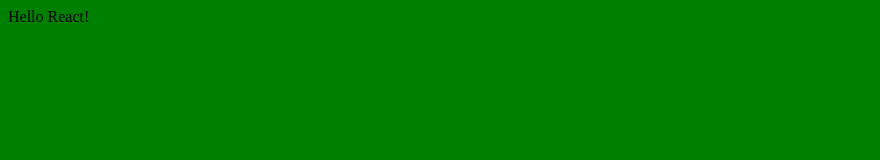
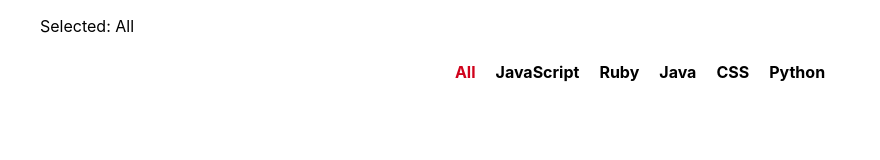
Before and after one commit to doug2k1/github-battle, a React app: page / in a window 1280 px wide. Shown: the whole page, without its empty margins (0-880 px from the left). Built offline with nearby package versions, Linux system fonts and the light colour scheme.

Commit message:
Popular component.

```diff
--- /dev/null
+++ b/app/components/App.js
@@ -0,0 +1,14 @@
+import React from 'react'
+import Popular from './Popular'
+
+class App extends React.Component {
+  render () {
+    return (
+      <div className="container">
+        <Popular/>
+      </div>
+    )
+  }
+}
+
+export default App
--- /dev/null
+++ b/app/components/Popular.js
@@ -0,0 +1,41 @@
+import React from 'react'
+
+class Popular extends React.Component {
+  constructor (props) {
+    super(props)
+    this.state = {
+      selectedLanguage: 'All'
+    }
+    this.updateLanguage = this.updateLanguage.bind(this)
+  }
+
+  render () {
+    const langs = ['All', 'JavaScript', 'Ruby', 'Java', 'CSS', 'Python']
+
+    return (
+      <div>
+        <p>Selected: {this.state.selectedLanguage}</p>
+        <ul className="languages">
+          {langs.map(lang => {
+            return (
+              <li
+                style={lang === this.state.selectedLanguage ? { color: '#d0021b' } : null}
+                key={lang}
+                onClick={this.updateLanguage.bind(null, lang)}>
+                {lang}
+              </li>
+            )
+          })}
+        </ul>
+      </div>
+    )
+  }
+
+  updateLanguage (lang) {
+    this.setState({
+      selectedLanguage: lang
+    })
+  }
+}
+
+export default Popular
--- a/app/index.css
+++ b/app/index.css
@@ -1,3 +1,27 @@
 body {
-  background: green;
+  font-family: -apple-system, BlinkMacSystemFont, Segoe UI, Roboto, Oxygen-Sans, Ubuntu, Cantarell, Helvetica Neue, sans-serif;
 }
+
+ul {
+  padding: 0;
+}
+
+li {
+  list-style-type: none;
+}
+
+.container {
+  margin: 0 auto;
+  max-width: 1200px;
+}
+
+.languages {
+  display: flex;
+  justify-content: center;
+}
+
+.languages li {
+  margin: 10px;
+  font-weight: bold;
+  cursor: pointer;
+}
--- a/app/index.js
+++ b/app/index.js
@@ -1,13 +1,6 @@
 import React from 'react'
 import ReactDOM from 'react-dom'
 import css from './index.css'
+import App from './components/App'
 
-class App extends React.Component {
-  render () {
-    return (
-      <div>Hello React!</div>
-    )
-  }
-}
-
-ReactDOM.render(<App />, document.getElementById('app'))
+ReactDOM.render(<App/>, document.getElementById('app'))
--- a/package.json
+++ b/package.json
@@ -14,9 +14,12 @@
   },
   "eslintConfig": {
     "extends": "standard",
-    "plugins": [ "react" ]
+    "plugins": [
+      "react"
+    ]
   },
   "dependencies": {
+    "prop-types": "^15.5.10",
     "react": "^15.5.4",
     "react-dom": "^15.5.4"
   },
```
Also changed, not shown: 1 other file.
